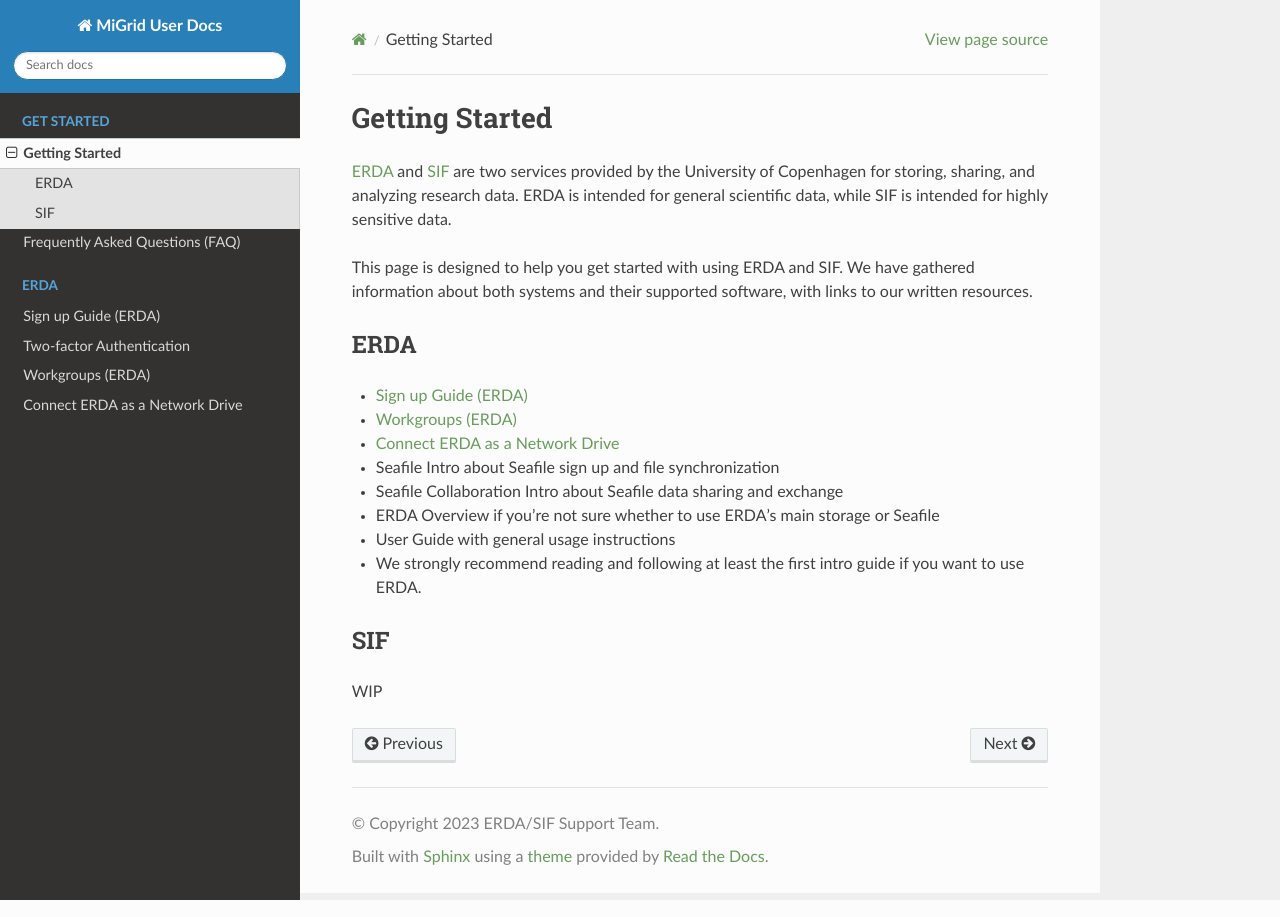
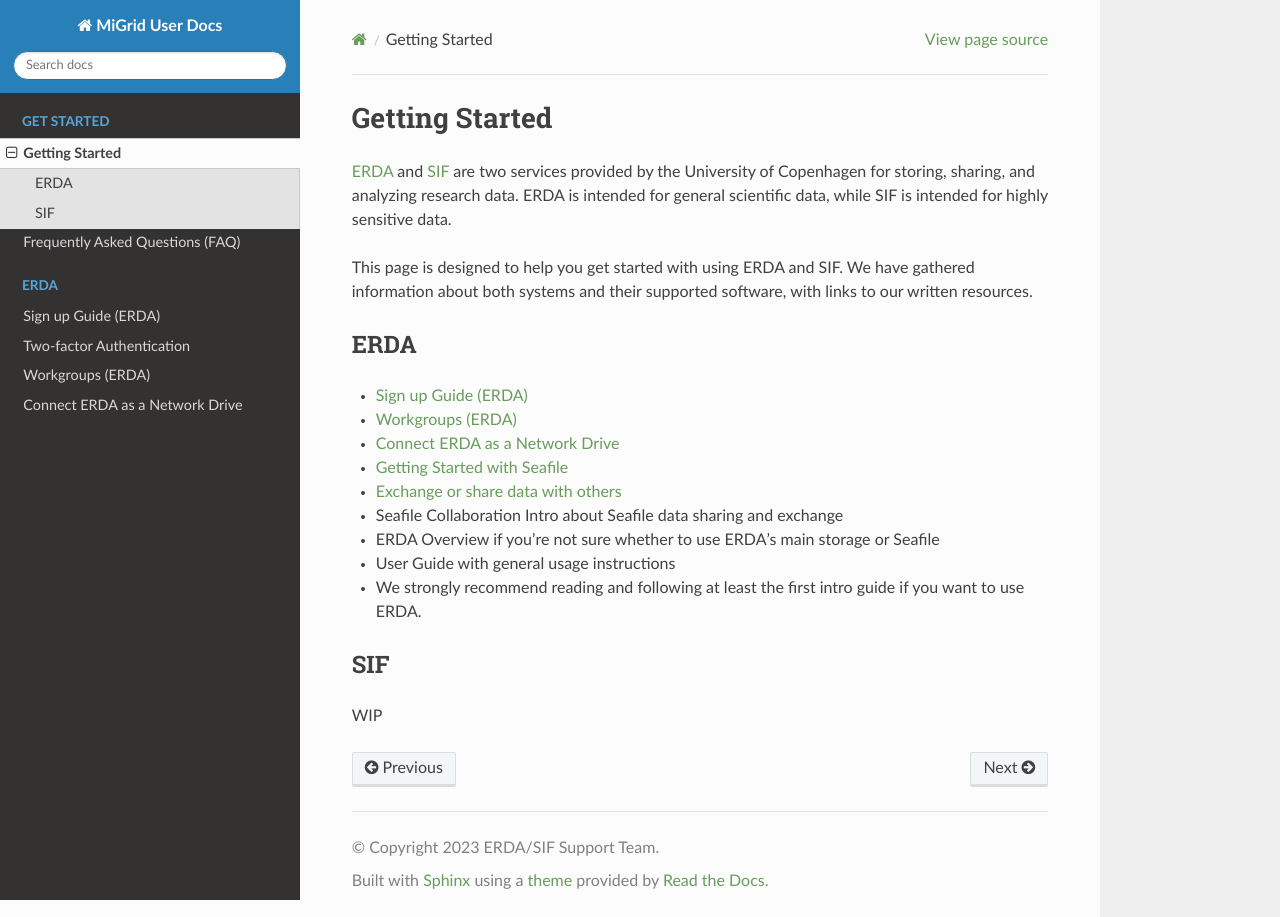
Before and after one commit to ucphhpc/migrid-user-docs, a Sphinx documentation site: the page built from docs/sections/getting-started/index.rst, in a window 1280 px wide. Built offline with Sphinx 7.4.7 and the Read the Docs theme 2.0.0, drawn with Linux system fonts in a browser that asks for light colours.

Commit message:
Add seafile sections to getting started

```diff
--- a/docs/sections/getting-started/index.rst
+++ b/docs/sections/getting-started/index.rst
@@ -1,3 +1,4 @@
+
 .. _getting-started:
 
 ===============
@@ -17,7 +18,8 @@
 * :ref:`erda-signup-start`
 * :ref:`erda-workgroup-start`
 * :ref:`erda-networkdrive-start`
-* Seafile Intro about Seafile sign up and file synchronization
+* :ref:`erda-seafile-gettingstarted`
+* :ref:`erda-seafile-share`
 * Seafile Collaboration Intro about Seafile data sharing and exchange
 * ERDA Overview if you're not sure whether to use ERDA's main storage or Seafile
 * User Guide with general usage instructions
```
